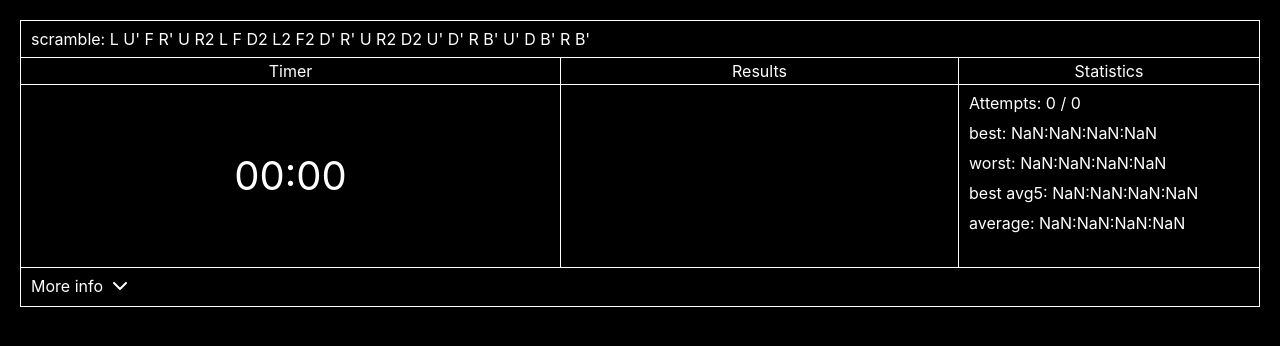
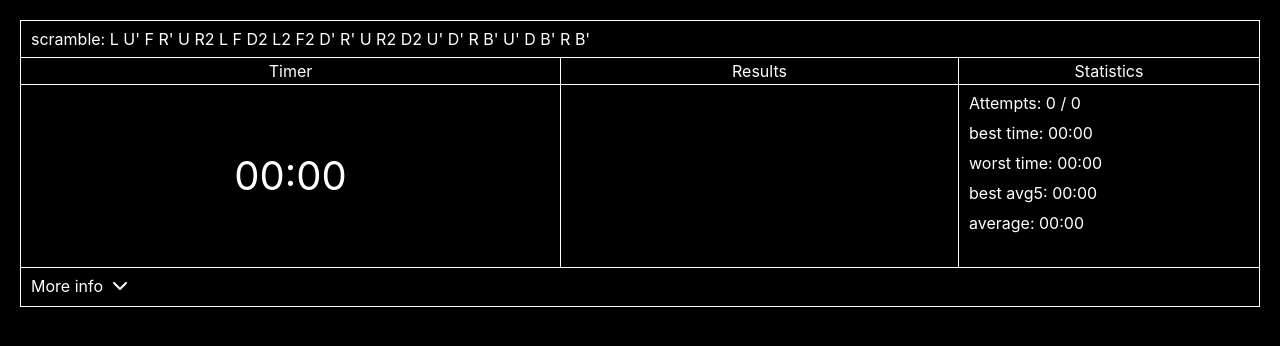
Before and after one commit to DenysBondarchuk/React-RubicksTimer, a React (Create React App) app: page / in a window 1280 px wide. Shown: the top 346 px of the page. Built offline with nearby package versions, Linux system fonts and the light colour scheme.

Commit message:
fix statistics view

```diff
--- a/src/_components/Statistics.jsx
+++ b/src/_components/Statistics.jsx
@@ -58,10 +58,10 @@ const Statistics = ({ results }) => {
       <p className="statistics__title">Statistics</p>
       <ul className="statistics__list">
         <li className="statistics__item">Attempts: {resultsLength} / {resultsLength}</li>
-        <li className="statistics__item">best: {ShowBestTime}</li>
-        <li className="statistics__item">worst: {ShowWorstTime}</li>
-        <li className="statistics__item">best avg5: {ShowBestAvgOf5}</li>
-        <li className="statistics__item">average: {ShowAverage}</li>
+        <li className="statistics__item">best time: { (resultsLength > 0) ? ShowBestTime : '00:00' }</li>
+        <li className="statistics__item">worst time: { (resultsLength > 0) ? ShowWorstTime : '00:00' }</li>
+        <li className="statistics__item">best avg5: { (resultsLength > 4) ? ShowBestAvgOf5 : '00:00' }</li>
+        <li className="statistics__item">average: { (resultsLength > 2) ? ShowAverage : '00:00' }</li>
       </ul>
     </div>
   );
```
